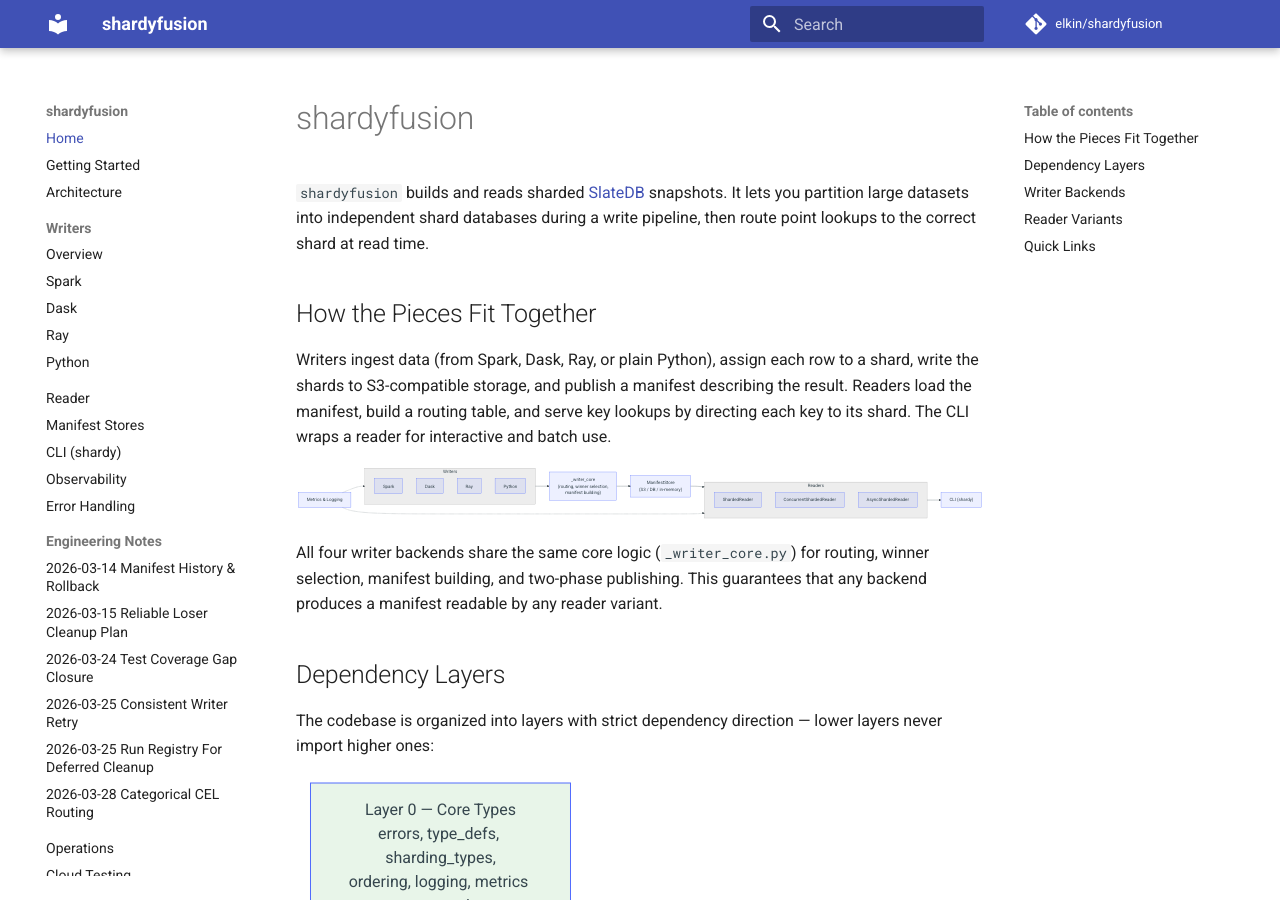
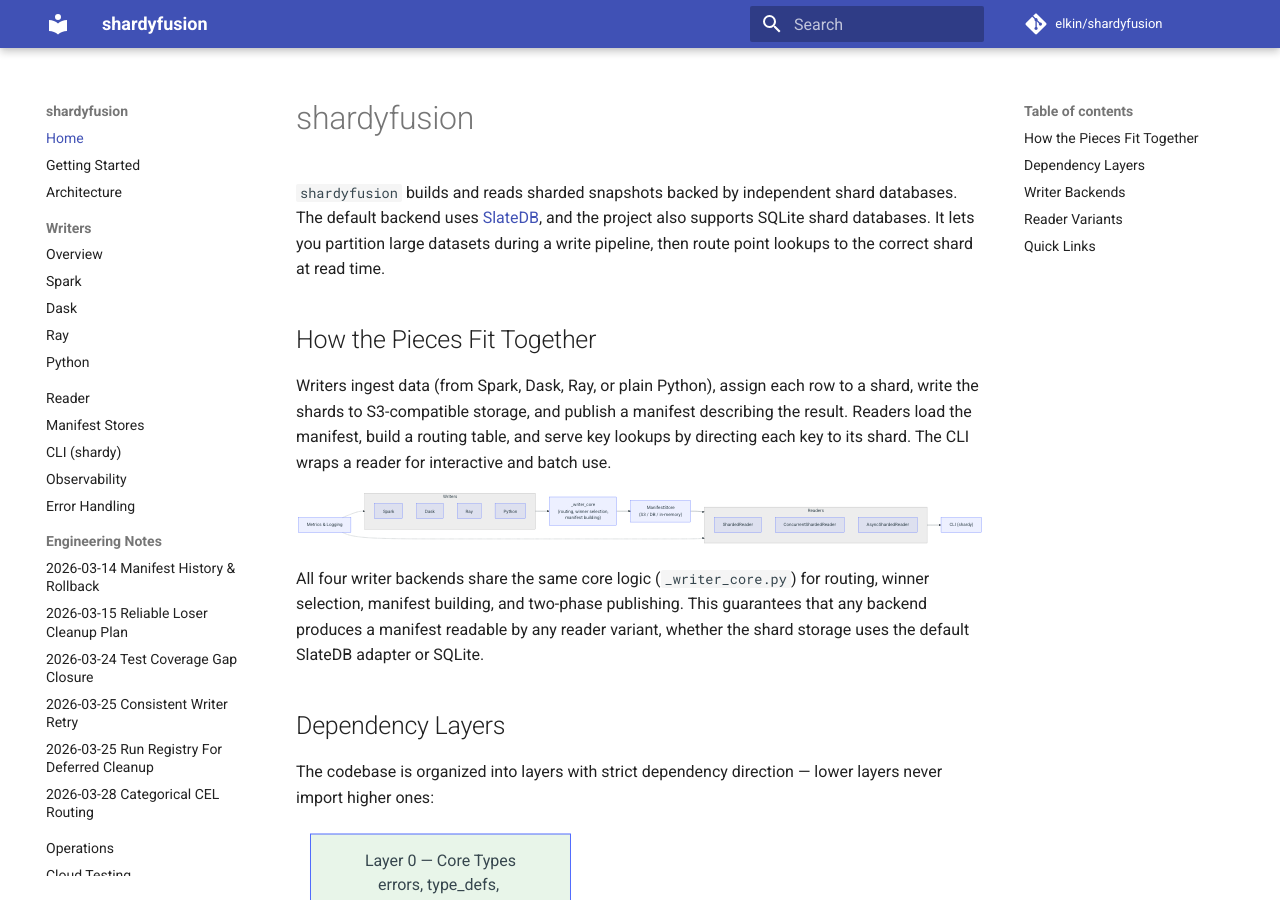
Before and after one commit to elkin/shardyfusion, an MkDocs documentation site: the page built from docs/index.md, in a window 1280 px wide and 900 px high. Built offline with MkDocs 1.6.1 and Material for MkDocs 9.7.7, drawn with Linux system fonts in a browser that asks for light colours; comment, search, counter and statistics services are not loaded; some of the changed text lies outside the part shown.

Commit message:
docs: mention SQLite shard backend support

````diff
--- a/docs/index.md
+++ b/docs/index.md
@@ -1,6 +1,6 @@
 # shardyfusion
 
-`shardyfusion` builds and reads sharded [SlateDB](https://slatedb.io) snapshots. It lets you partition large datasets into independent shard databases during a write pipeline, then route point lookups to the correct shard at read time.
+`shardyfusion` builds and reads sharded snapshots backed by independent shard databases. The default backend uses [SlateDB](https://slatedb.io), and the project also supports SQLite shard databases. It lets you partition large datasets during a write pipeline, then route point lookups to the correct shard at read time.
 
 ## How the Pieces Fit Together
 
@@ -31,7 +31,7 @@ flowchart LR
     Obs -.-> Readers
 ```
 
-All four writer backends share the same core logic (`_writer_core.py`) for routing, winner selection, manifest building, and two-phase publishing. This guarantees that any backend produces a manifest readable by any reader variant.
+All four writer backends share the same core logic (`_writer_core.py`) for routing, winner selection, manifest building, and two-phase publishing. This guarantees that any backend produces a manifest readable by any reader variant, whether the shard storage uses the default SlateDB adapter or SQLite.
 
 ## Dependency Layers
 
@@ -44,7 +44,7 @@ flowchart TB
     L2["Layer 2 — Storage & Routing\nstorage, manifest, routing,\nmanifest_store, async_manifest_store,\ndb_manifest_store"]
     L3["Layer 3 — Writer Core\n_writer_core"]
     L4["Layer 4 — Entry Points\nwriter/{spark,dask,ray,python},\nreader, async_reader, CLI"]
-    L5["Layer 5 — Adapters & Testing\nslatedb_adapter, testing"]
+    L5["Layer 5 — Adapters & Testing\nslatedb_adapter, sqlite_adapter,\ntesting"]
 
     L0 --> L1 --> L2 --> L3 --> L4 --> L5
 
@@ -58,7 +58,7 @@ flowchart TB
 
 ## Writer Backends
 
-Four backends produce identical manifest formats. They differ in how they distribute work but share all core logic:
+Four backends produce identical manifest formats. They differ in how they distribute work but share all core logic, and can write either SlateDB or SQLite shards depending on the installed backend extra:
 
 | Feature | Spark | Dask | Ray | Python |
 |---|---|---|---|---|
````
Also changed, not shown: README.md (+1 -1 lines), docs/glossary.md (+2 -2 lines), docs/how-it-works.md (+2 -2 lines), docs/reader.md (+3 -3 lines), docs/writer.md (+3 -3 lines).
